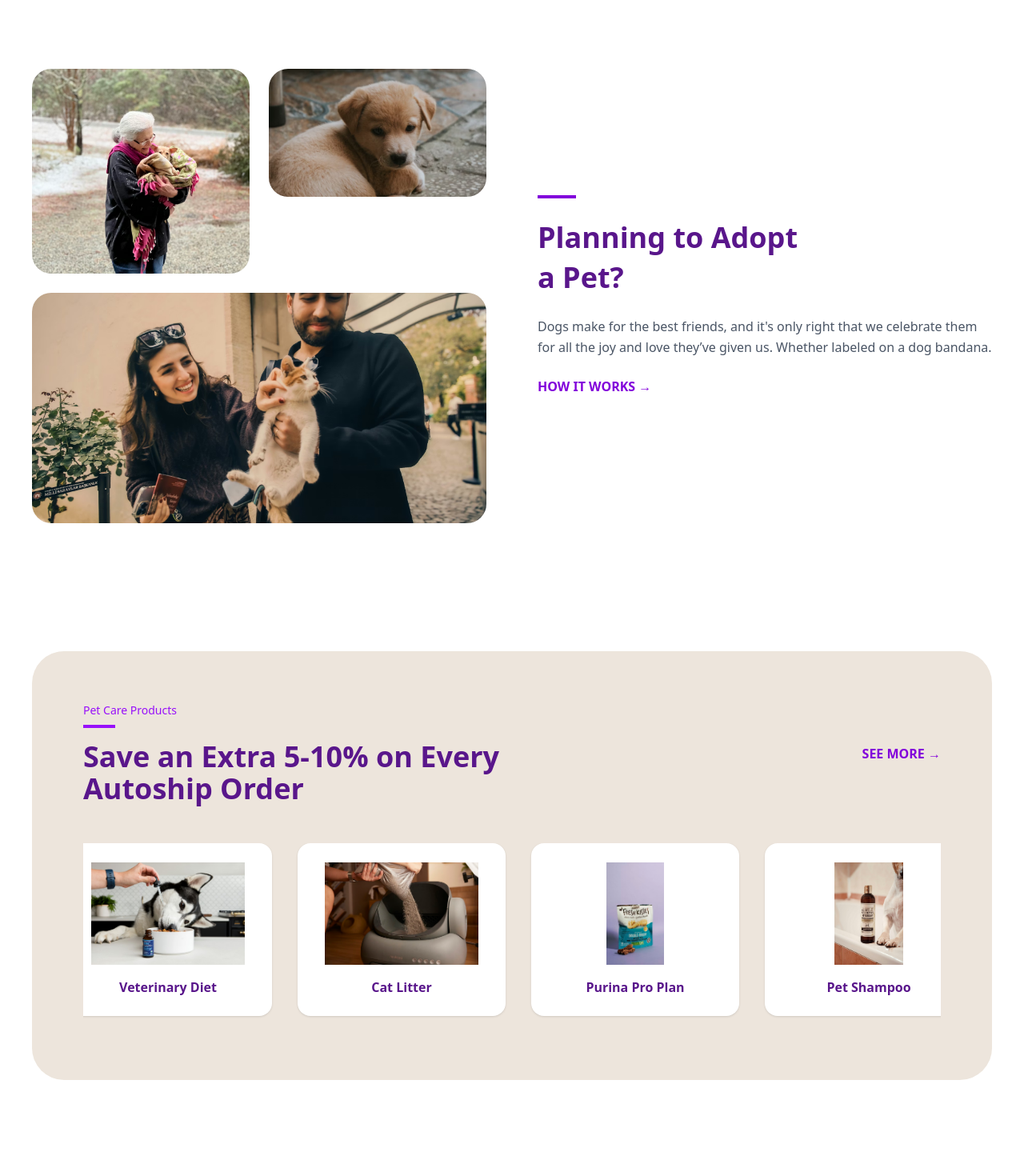
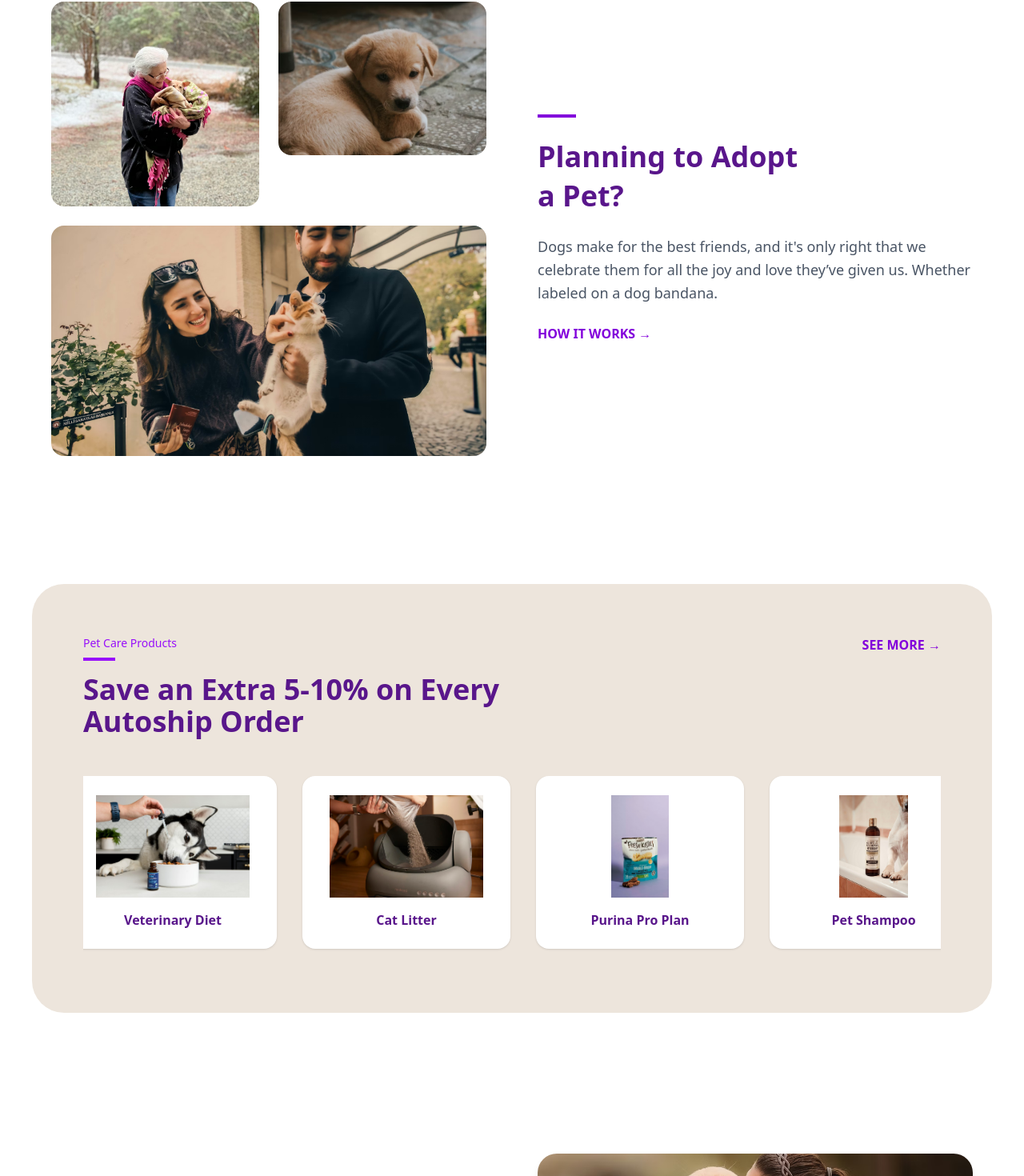
Before and after one commit to AbhishkKr/pawzelyy, a React (Vite) app: page / in a window 1280 px wide. Shown: the part 1218-2688 px from the top of the page at 80% size. Built offline with nearby package versions, Linux system fonts and the light colour scheme; no server answers.

Commit message:
reponsiveness front page

```diff
--- a/src/components/AdoptSection.jsx
+++ b/src/components/AdoptSection.jsx
@@ -2,40 +2,43 @@ import { Link } from "react-router-dom";
 
 export default function AdoptSection() {
   return (
-    <section id="about" className="px-10 py-20 bg-white">
+    <section id="about" className="px-4 sm:px-6 md:px-10 py-12 md:py-20 bg-white">
 
-      <div className="grid md:grid-cols-2 gap-16 items-center">
+      <div className="grid md:grid-cols-2 gap-10 md:gap-16 items-center max-w-6xl mx-auto">
 
         {/* LEFT SIDE IMAGES */}
-        <div className="grid grid-cols-2 gap-6">
+        <div className="grid grid-cols-2 gap-4 sm:gap-6">
 
           <img
             src="/image/adopt1.avif"
-            className="rounded-3xl h-64 w-full object-cover"
+            alt="adopt1"
+            className="rounded-2xl h-40 sm:h-52 md:h-64 w-full object-cover"
           />
 
           <img
             src="/image/adopt2.avif"
-            className="rounded-3xl h-40 w-full object-cover"
+            alt="adopt2"
+            className="rounded-2xl h-32 sm:h-40 md:h-48 w-full object-cover"
           />
 
           <img
             src="/image/adopt3.avif"
-            className="rounded-3xl h-72 w-full object-cover col-span-2"
+            alt="adopt3"
+            className="rounded-2xl h-48 sm:h-64 md:h-72 w-full object-cover col-span-2"
           />
 
         </div>
 
         {/* RIGHT SIDE TEXT */}
-        <div>
+        <div className="text-center md:text-left">
 
-          <div className="w-12 h-1 bg-purple-700 mb-6"></div>
+          <div className="w-10 sm:w-12 h-1 bg-purple-700 mb-4 md:mb-6 mx-auto md:mx-0"></div>
 
-          <h2 className="text-4xl font-bold text-purple-900 leading-snug">
+          <h2 className="text-2xl sm:text-3xl md:text-4xl font-bold text-purple-900 leading-snug">
             Planning to Adopt <br /> a Pet?
           </h2>
 
-          <p className="mt-6 text-gray-600 leading-relaxed">
+          <p className="mt-4 md:mt-6 text-gray-600 text-sm sm:text-base md:text-lg leading-relaxed">
             Dogs make for the best friends, and it's only right that we
             celebrate them for all the joy and love they’ve given us.
             Whether labeled on a dog bandana.
@@ -43,7 +46,7 @@ export default function AdoptSection() {
 
           <Link
             to="/how-it-works"
-            className="mt-6 text-purple-700 font-semibold flex items-center gap-2 hover:gap-4 transition-all"
+            className="mt-6 inline-flex text-purple-700 font-semibold items-center gap-2 hover:gap-4 transition-all"
           >
             HOW IT WORKS →
           </Link>
--- a/src/components/PetCard.jsx
+++ b/src/components/PetCard.jsx
@@ -1,18 +1,22 @@
 // src/components/PetCard.jsx
+
 import { Link } from "react-router-dom";
 
 export default function PetCard({ image, name, href }) {
   return (
     <Link
       to={href}
-      className="group block rounded-2xl bg-white shadow-md transition-transform duration-200 hover:-translate-y-1 hover:shadow-lg"
+      className="group block rounded-2xl bg-white shadow-md transition-all duration-200 hover:-translate-y-1 hover:shadow-lg"
     >
+      {/* Image */}
       <img
         src={image}
         alt={name}
-        className="h-85 w-full rounded-t-2xl object-cover"
+        className="w-full h-80 sm:h-48 md:h-56 lg:h-64 object-cover rounded-t-2xl"
       />
-      <div className="p-4 text-center font-semibold text-gray-800 group-hover:text-[#381124] transition-colors duration-200">
+
+      {/* Content */}
+      <div className="p-3 sm:p-4 text-center font-semibold text-gray-800 group-hover:text-[#381124] transition-colors duration-200 text-sm sm:text-base">
         {name}
       </div>
     </Link>
--- a/src/components/PetFood.jsx
+++ b/src/components/PetFood.jsx
@@ -14,7 +14,7 @@ export default function PetFood() {
     { name: "Pet Bed", image: "/image/bed.jpg" },
     { name: "Dog Collar & Leash", image: "/image/collar.jpg" },
     { name: "Pet Water Fountain", image: "/image/fountain.jpg" },
-    { name: "Pet Travel Carrier", image: "/image/carrier.jpg" }
+    { name: "Pet Travel Carrier", image: "/image/carrier.jpg" },
   ];
 
   const scrollRef = useRef(null);
@@ -39,47 +39,54 @@ export default function PetFood() {
   }, []);
 
   return (
-    <section className="px-10 py-20">
-      <div className="bg-[#EDE5DC] rounded-[40px] p-16">
+    // FIX 1: Responsive horizontal padding and vertical padding
+    <section className="px-4 sm:px-6 md:px-10 py-10 md:py-20">
+      {/* FIX 2: Responsive inner padding and border-radius */}
+      <div className="bg-[#EDE5DC] rounded-3xl md:rounded-[40px] p-6 sm:p-8 md:p-16">
 
         {/* Header */}
-        <div className="flex justify-between items-center mb-12">
+        {/* FIX 3: Allow header row to wrap on small screens; add gap */}
+        <div className="flex flex-wrap justify-between items-start gap-4 mb-8 md:mb-12">
           <div>
             <p className="text-purple-600 text-sm">Pet Care Products</p>
             <div className="w-10 h-1 bg-purple-600 mt-2 mb-4"></div>
 
-            <h2 className="text-4xl font-bold text-purple-900 max-w-xl">
+            {/* FIX 4: Responsive heading size */}
+            <h2 className="text-2xl sm:text-3xl md:text-4xl font-bold text-purple-900 max-w-xs sm:max-w-sm md:max-w-xl">
               Save an Extra 5-10% on Every Autoship Order
             </h2>
           </div>
 
+          {/* FIX 5: Ensure the link doesn't get squished */}
           <Link
             to="/shop-products"
-            className="text-purple-700 font-semibold hover:underline"
+            className="text-purple-700 font-semibold hover:underline whitespace-nowrap self-start"
           >
             SEE MORE →
           </Link>
         </div>
 
         {/* Auto Scroll Cards */}
+        {/* FIX 6: Responsive gap between cards */}
         <div
           ref={scrollRef}
-          className="flex gap-8 overflow-x-auto pb-4 scrollbar-hide"
+          className="flex gap-4 md:gap-8 overflow-x-auto pb-4 scrollbar-hide"
         >
           {foods.map((food) => (
             <Link
               to="/shop-products"
               key={food.name}
-              className="min-w-65 bg-white rounded-2xl p-6 text-center shadow-sm
+              // FIX 7: Slightly smaller card on mobile; consistent min-width using bracket notation
+              className="min-w-50 sm:min-w-55 md:min-w-65 bg-white rounded-2xl p-4 md:p-6 text-center shadow-sm
               hover:shadow-xl hover:-translate-y-1 transition-all duration-300 block"
             >
               <img
                 src={food.image}
                 alt={food.name}
-                className="h-32 mx-auto object-contain"
+                className="h-24 md:h-32 mx-auto object-contain"
               />
 
-              <p className="mt-4 font-semibold text-purple-900">
+              <p className="mt-3 md:mt-4 font-semibold text-purple-900 text-sm md:text-base">
                 {food.name}
               </p>
             </Link>
--- a/src/components/Testimonial.jsx
+++ b/src/components/Testimonial.jsx
@@ -1,19 +1,19 @@
 export default function Testimonial() {
   return (
-    <section className="px-10 py-24">
+    <section className="px-4 sm:px-6 md:px-10 py-12 md:py-24">
 
-      <div className="grid md:grid-cols-2 gap-16 items-center">
+      <div className="grid md:grid-cols-2 gap-10 md:gap-16 items-center max-w-6xl mx-auto">
 
         {/* LEFT SIDE TEXT */}
-        <div>
+        <div className="text-center md:text-left">
 
           {/* Stars */}
-          <div className="flex text-yellow-400 text-2xl mb-6">
+          <div className="flex justify-center md:justify-start text-yellow-400 text-lg sm:text-xl md:text-2xl mb-4 md:mb-6">
             ★ ★ ★ ★ ★
           </div>
 
           {/* Quote */}
-          <p className="text-purple-800 text-xl leading-relaxed mb-8">
+          <p className="text-purple-800 text-base sm:text-lg md:text-xl leading-relaxed mb-6 md:mb-8">
             “You can hide your words from people,
             but you cannot hide your heart from a pet.
             They always sense your true intentions.
@@ -22,11 +22,11 @@ export default function Testimonial() {
 
           {/* Author */}
           <div>
-            <p className="text-purple-900 font-semibold text-lg">
+            <p className="text-purple-900 font-semibold text-base sm:text-lg">
               Abhishek Ranjan
             </p>
 
-            <p className="text-gray-500">
+            <p className="text-gray-500 text-sm sm:text-base">
               Founder and CEO @Pawzely
             </p>
           </div>
@@ -38,7 +38,7 @@ export default function Testimonial() {
           <img
             src="/image/testimonial.avif"
             alt="testimonial"
-            className="rounded-3xl shadow-lg"
+            className="w-full h-64 sm:h-72 md:h-80 object-cover rounded-3xl shadow-lg"
           />
         </div>
 
```
Also changed, not shown: src/components/Footer.jsx (+35 -22 lines).
